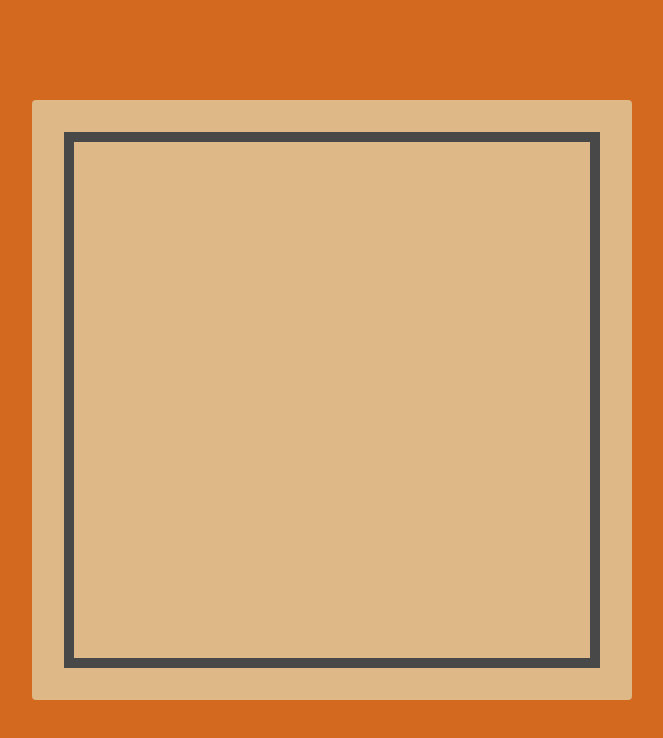
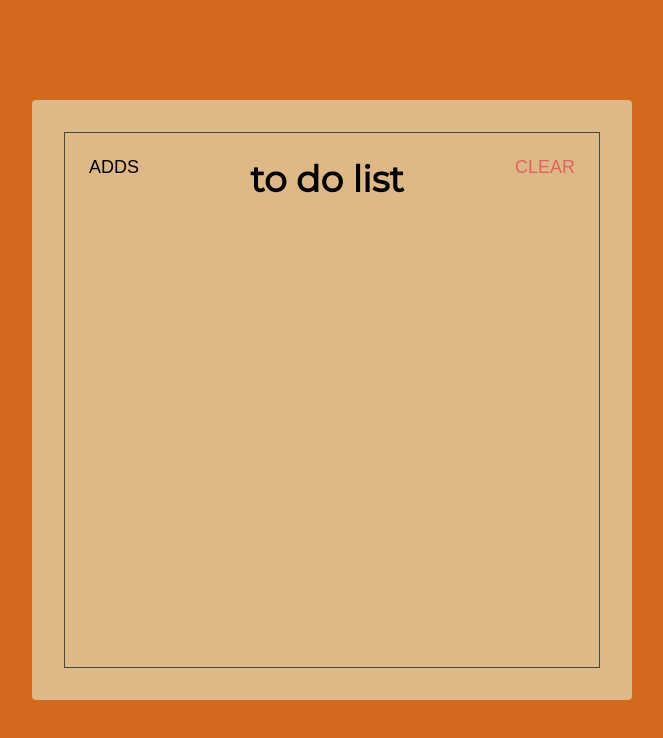
Before and after one commit to biassyii06/react-starter, a website: page index.html in a window 1280 px wide. Shown: the whole page, without its empty margins (308-971 px from the left). Drawn offline with Linux system fonts and the light colour scheme; a web font is replaced by a local one.

Commit message:
Create Header Section

```diff
--- a/index.html
+++ b/index.html
@@ -14,7 +14,13 @@
   </head>
   <body>
     <div class="container">
-      <div class="frame"></div>
+      <div class="frame">
+        <div class="header">
+          <button class="header-btn">adds</button>
+          <h1 class="header-title">To do List</h1>
+          <button class="header-btn main-red-color">clear</button>
+        </div>
+      </div>
     </div>
   </body>
 </html>
--- a/style.css
+++ b/style.css
@@ -1,5 +1,13 @@
 * {
   box-sizing: border-box;
+}
+
+:root {
+  --main-red-color: #e06262;
+}
+
+.main-red-color {
+  color: var(--main-red-color);
 }
 
 html {
@@ -32,6 +40,31 @@ html {
 }
 
 .frame {
-  border: 10px solid #484848;
+  border: 1px solid #484848;
   height: 100%;
+
+  display: flex;
+  flex-direction: column;
 }
+
+.header {
+  display: flex;
+  align-items: flex-start;
+}
+.header-title {
+  flex: 1;
+  text-align: center;
+  font-size: 3.6rem;
+  font-family: "Montserrat", sans-serif;
+  text-transform: lowercase;
+}
+.header-btn {
+  font-size: 1.8rem;
+  font-family: "Martel", sans-serif;
+  text-transform: uppercase;
+
+  padding: 24px;
+  background: unset;
+  border: unset;
+  outline: unset;
+}
```
